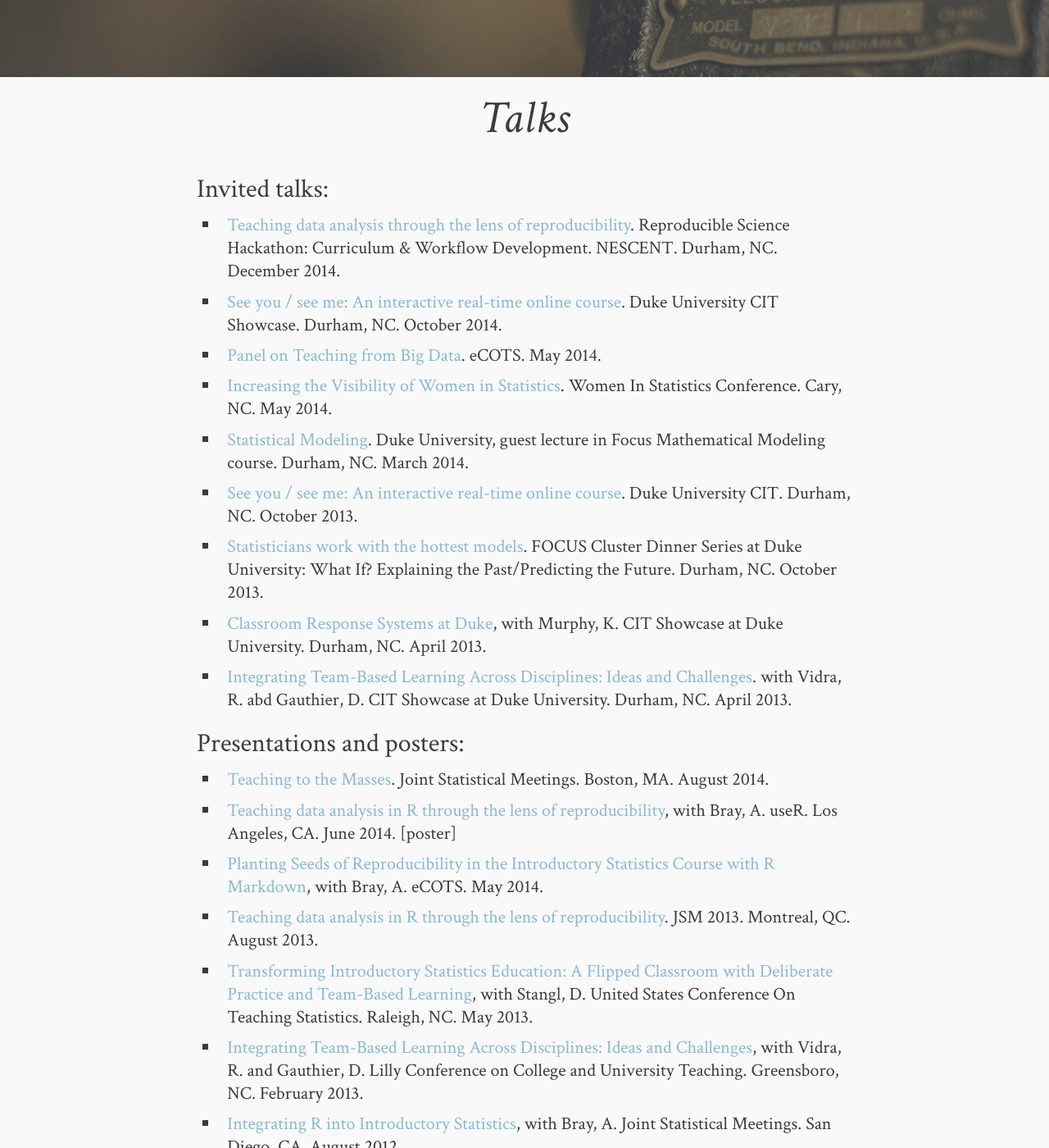
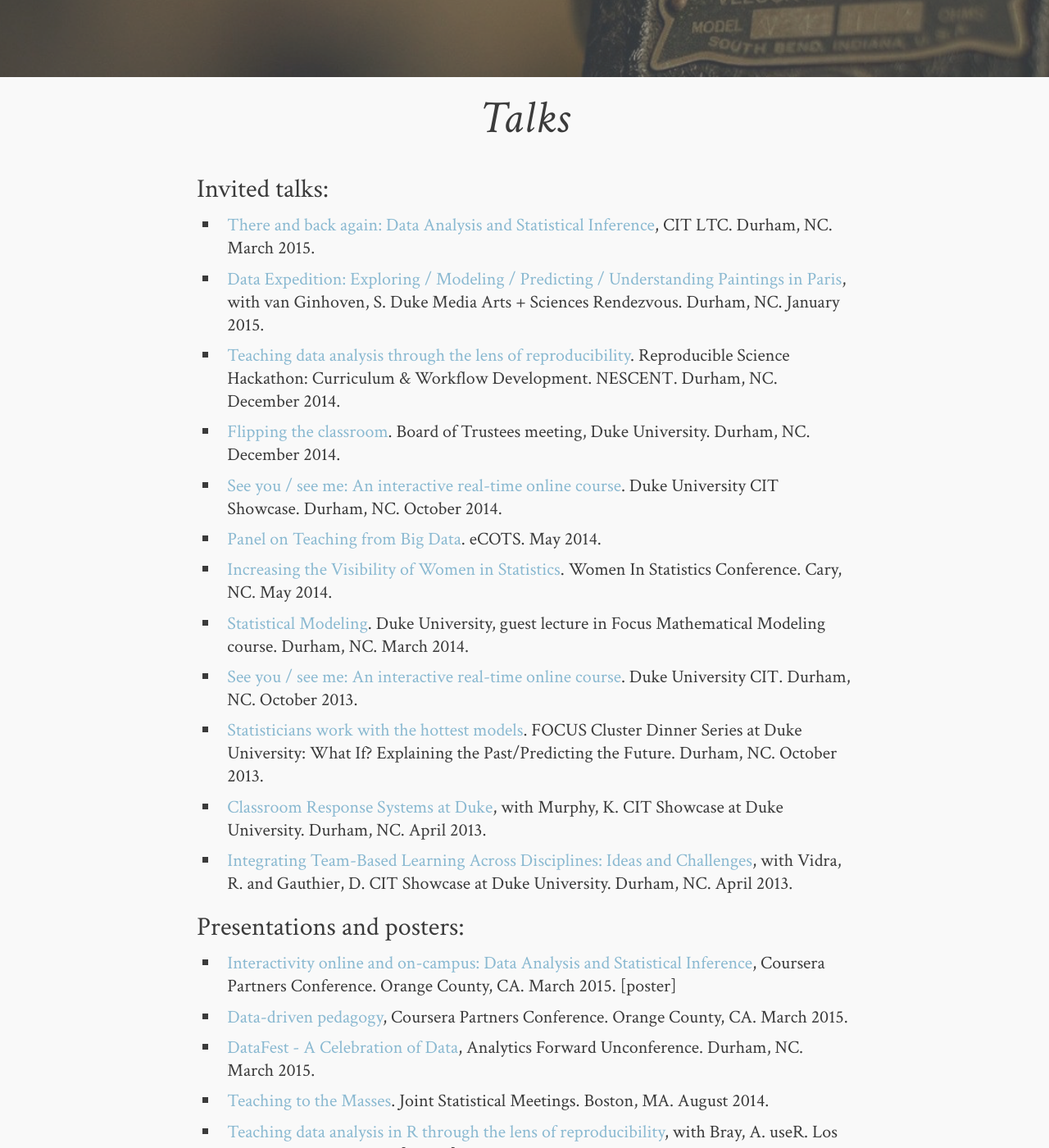
Before and after one commit to mine-cetinkaya-rundel/duke_statsci_homepage, a Jekyll site: the page built from talks.md, in a window 1280 px wide and 1400 px high, scrolled down 456 px. Shown: the whole window at 82% size. Built offline with Jekyll 4.4.1, drawn with Linux system fonts in a browser that asks for light colours; nearby versions of some CDN libraries; comment, search, counter and statistics services are not loaded; some of the changed text lies outside the part shown.

Commit message:
updates to news and talks for 3.15

```diff
--- a/talks.md
+++ b/talks.md
@@ -9,7 +9,13 @@ image:
 
 ### Invited talks:
 
+* [There and back again: Data Analysis and Statistical Inference](https://www.dropbox.com/s/uulfaob31yznz86/cit_ltc_march15.pdf?dl=0), CIT LTC. Durham, NC. March 2015.
+
+* [Data Expedition: Exploring / Modeling / Predicting / Understanding Paintings in Paris](http://stat.duke.edu/~mc301/talks/ma+s_rendezvous_Jan2015.pdf), with van Ginhoven, S. Duke Media Arts + Sciences Rendezvous. Durham, NC. January 2015.
+
 * [Teaching data analysis through the lens of reproducibility](http://stat.duke.edu/~mc301/talks/RSHack_2014.pdf). Reproducible Science Hackathon: Curriculum & Workflow Development. NESCENT. Durham, NC. December 2014.
+
+* [Flipping the classroom](http://stat.duke.edu/~mc301/talks/flipped_classroom_BOT_Dec2014.pdf). Board of Trustees meeting, Duke University. Durham, NC. December 2014.
 
 * [See you / see me: An interactive real-time online course](http://cit.duke.edu/showcase2014/files/2014/09/SeeUSeeMe_CITShowcase2014.pdf). Duke University CIT Showcase. Durham, NC. October 2014.
 
@@ -25,10 +31,16 @@ image:
 
 * [Classroom Response Systems at Duke](http://stat.duke.edu/~mc301/talks/Clickers_CIT2013.pdf), with Murphy, K. CIT Showcase at Duke University. Durham, NC. April 2013.
 
-* [Integrating Team-Based Learning Across Disciplines: Ideas and Challenges](http://stat.duke.edu/~mc301/talks/TBL_CIT2013.pdf). with Vidra, R. abd Gauthier, D. CIT Showcase at Duke University. Durham, NC. April 2013.
+* [Integrating Team-Based Learning Across Disciplines: Ideas and Challenges](http://stat.duke.edu/~mc301/talks/TBL_CIT2013.pdf), with Vidra, R. and Gauthier, D. CIT Showcase at Duke University. Durham, NC. April 2013.
 
 
 ### Presentations and posters:
+
+* [Interactivity online and on-campus: Data Analysis and Statistical Inference](https://www.dropbox.com/s/dc6wh1o60uwd54h/cpc2015_poster.pdf?dl=0), Coursera Partners Conference. Orange County, CA. March 2015. [poster]
+
+* [Data-driven pedagogy](https://www.dropbox.com/s/xs1o66jdo4afnws/data_driven_mcr.pdf?dl=0), Coursera Partners Conference. Orange County, CA. March 2015.
+
+* [DataFest - A Celebration of Data](https://www.dropbox.com/s/gen49e3c7eyoy4h/af2015_datafest.pdf?dl=0), Analytics Forward Unconference. Durham, NC. March 2015.
 
 * [Teaching to the Masses](http://stat.duke.edu/~mc301/talks/TeachToMasses_JSM2014.pdf). Joint Statistical Meetings. Boston, MA. August 2014.
 
```
Also changed, not shown: _posts/2014-02-28-duke-today-repro-paper.md (added, +8 -0 lines), _posts/2015-01-20-mas-rendezvous.md (+2 -0 lines), _posts/2015-01-27-continuing-ed.md (added, +8 -0 lines), _posts/2015-02-25-there-and-back-again.md (added, +8 -0 lines), _posts/2015-03-14-analytics-forward.md (added, +10 -0 lines), _posts/2015-03-23-datafest15-chronicle.md (added, +8 -0 lines), _posts/2015-03-24-classcentral.md (added, +8 -0 lines), _posts/2015-03-25-datafest15-campustech.md (added, +8 -0 lines), _posts/2015-03-25-datafest15-duketoday.md (added, +8 -0 lines).
